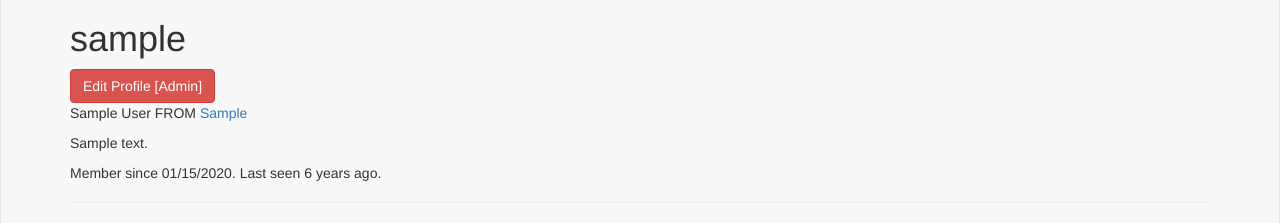
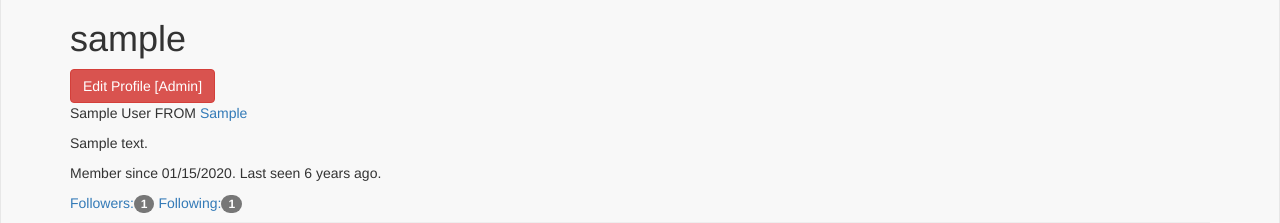
Before and after one commit to nickbs87/flask-grinberg, a Flask app: a page that uses app/templates/user.html in a window 1280 px wide. Shown: the part 412-635 px from the top of the page. Run offline with Flask 3, Linux system fonts and the light colour scheme; tables that the repository leaves empty hold one stand-in row (values such as "Sample post"); some libraries are stand-ins or nearby versions.

Commit message:
Ch 12: Add follow, unfollow, followers and followed-by routes with templates

```diff
--- a/app/main/views.py
+++ b/app/main/views.py
@@ -54,8 +54,6 @@ def edit_post(id):
     return render_template('edit-post.html', form=form)
 
 
-
-
 @main.route('/user/<username>')
 def user(username):
     user = User.query.filter_by(username=username).first()
@@ -75,7 +73,6 @@ def users():
         {'name':'Eleni', 'age':33, 'role':'user'}
     ]
     return render_template('users.html', users=users_list)
-
 
 
 @main.route('/feedback', methods=['GET', 'POST'])
@@ -153,10 +150,75 @@ def edit_profile_admin(id):
     return render_template('edit-profile.html', form=form, user=user)
 
 
+@main.route('/follow/<username>')
+@login_required
+@permission_required(Permission.FOLLOW)
+def follow(username):
+    user = User.query.filter_by(username=username).first()
+    if user is None:
+        flash('Invalid user.')
+        return redirect(url_for('.index'))
+    if current_user == user:
+        flash("You can't follow yourself.")
+        return redirect(url_for('.user', username=username))
+    if current_user.is_following(user):
+        flash('You are already following this user.')
+        return redirect(url_for('.user', username=username))
+    current_user.follow(user)
+    db.session.commit()
+    flash(f"You are now following {username}.")
+    return redirect(url_for('.user', username=username))
 
 
+@main.route('/unfollow/<username>')
+@login_required
+@permission_required(Permission.FOLLOW)
+def unfollow(username):
+    user = User.query.filter_by(username=username).first()
+    if user is None:
+        flash('Invalid user.')
+        return redirect(url_for('.index'))
+    if not current_user.is_following(user):
+        flash('You are not following this user.')
+        return redirect(url_for('.user', username=username))
+    current_user.unfollow(user)
+    db.session.commit()
+    flash(f"You have unfollowed {username}.")
+    return redirect(url_for('.user', username=username))
 
 
+@main.route('/followers/<username>')
+def followers(username):
+    user = User.query.filter_by(username=username).first()
+    if user is None:
+        flash('Invalid user.')
+        return redirect(url_for('.index'))
+    page = request.args.get('page', 1, type=int)
+    pagination = user.followers.paginate(
+        page=page, per_page=current_app.config['FLASKY_FOLLOWERS_PER_PAGE'],
+        error_out=False)
+    follows = [{'user': item.follower, 'timestamp': item.timestamp}
+               for item in pagination.items]
+    return render_template('followers.html', user=user, title="Followers of",
+                           endpoint='.followers', pagination=pagination,
+                           follows=follows)
+
+
+@main.route('/followed-by/<username>')
+def followed_by(username):
+    user = User.query.filter_by(username=username).first()
+    if user is None:
+        flash('Invalid user.')
+        return redirect(url_for('.index'))
+    page = request.args.get('page', 1, type=int)
+    pagination = user.followed.paginate(
+        page=page, per_page=current_app.config['FLASKY_FOLLOWERS_PER_PAGE'],
+        error_out=False)
+    follows = [{'user': item.followed, 'timestamp': item.timestamp}
+               for item in pagination.items]
+    return render_template('followers.html', user=user, title='Followed by',
+                           endpoint='.followed_by', pagination=pagination,
+                           follows=follows)
 
 
 @main.route('/admin')
--- a/app/templates/user.html
+++ b/app/templates/user.html
@@ -36,6 +36,25 @@
             Member since {{ moment(user.member_since).format('L') }}.
             Last seen {{ moment(user.last_seen).fromNow() }}.
         </p>
+        {% if current_user.can(Permission.FOLLOW) and user != current_user %}
+            {% if not current_user.is_following(user) %}
+            <a href="{{ url_for('.follow', username=user.username) }}"
+                class="btn btn-primary">Follow</a>
+            {% else %}
+            <a href="{{ url_for('.unfollow', username=user.username) }}"
+                class="btn btn-default">Unfollow</a>
+            {% endif %}
+        {% endif %}
+        <a href="{{ url_for('.followers', username=user.username) }}">
+            Followers:<span class='badge'>{{ user.followers.count() }}</span>
+        </a>
+        <a href="{{ url_for('.followed_by', username=user.username) }}">
+            Following:<span class='badge'>{{ user.followed.count() }}</span>
+        </a>
+        {% if current_user.is_authenticated and user != current_user and
+            user.is_following(current_user) %}
+        | <span class="label label-default">Follows You</span>
+        {% endif %}
     </div>
 </div>
     <h3> Posts by {{ user.username }}</h3>
--- a/config.py
+++ b/config.py
@@ -21,6 +21,7 @@ class Config:
     FLASKY_MAIL_SUBJECT_PREFIX = "[FLASKY] "
     FLASKY_ADMIN = os.getenv('FLASKY_ADMIN')
     FLASKY_POSTS_PER_PAGE = 10
+    FLASKY_FOLLOWERS_PER_PAGE = 20
 
 
 
```
Also changed, not shown: app/templates/followers.html (added, +26 -0 lines).
